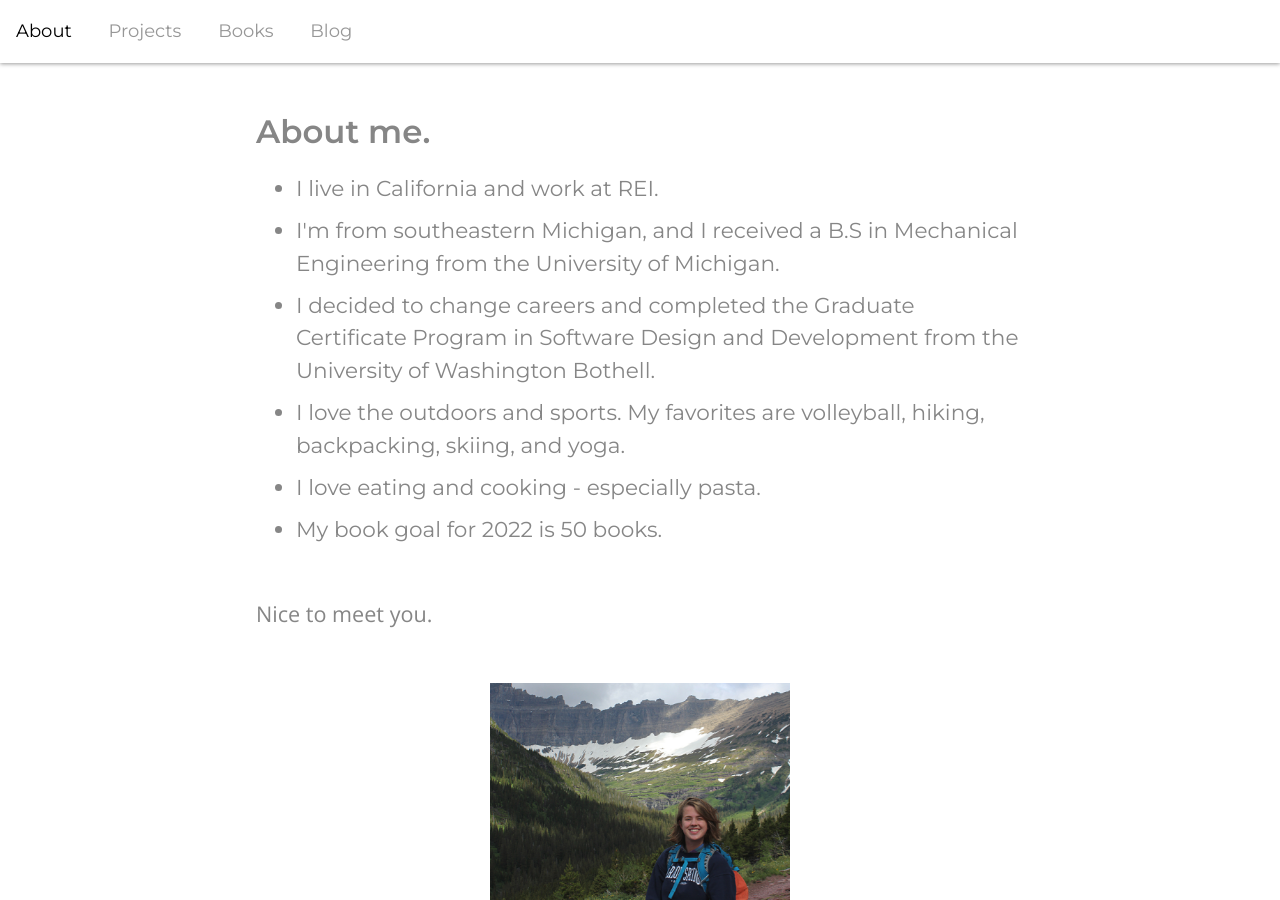
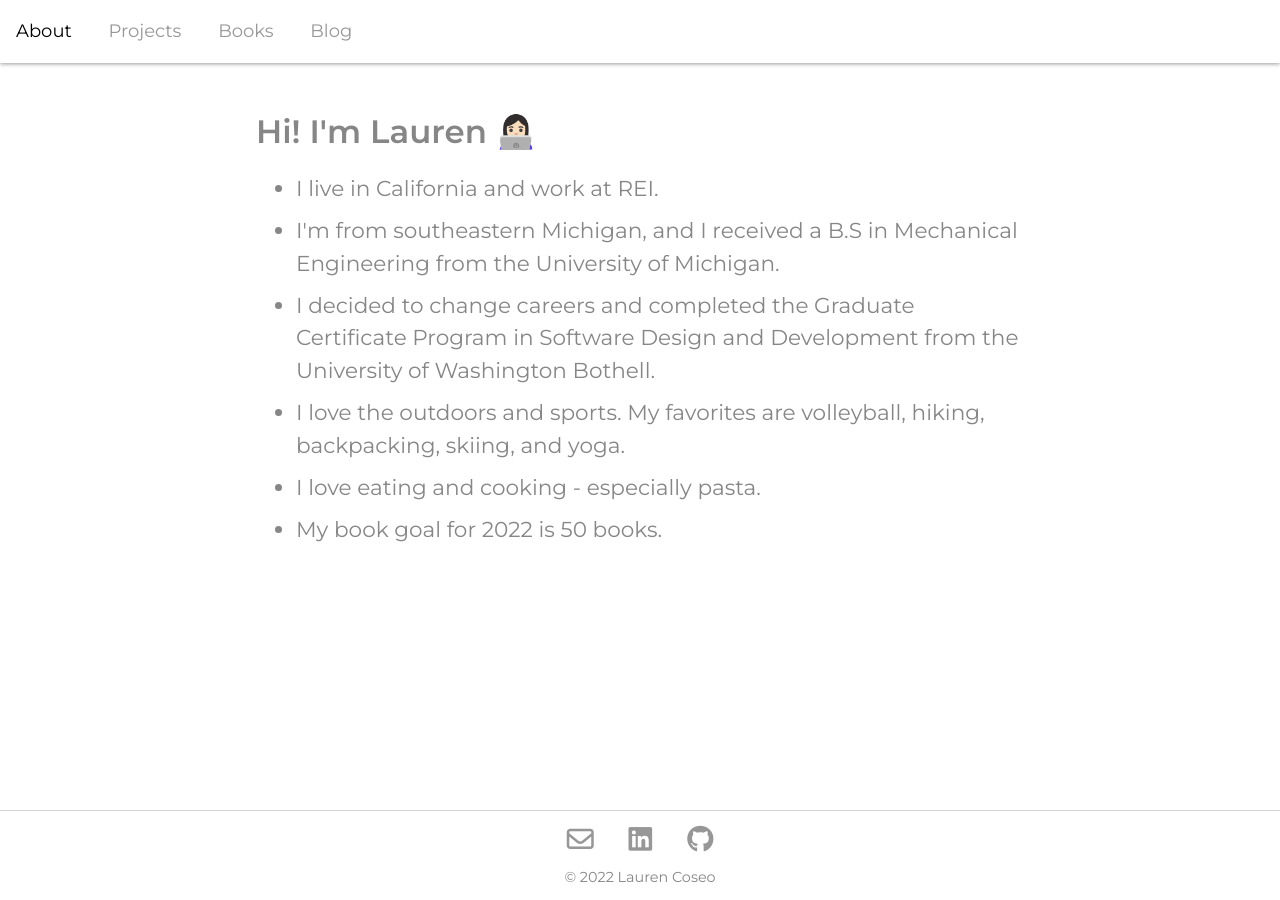
Before and after one commit to laurencoseo/laurencoseo.github.io, a Jekyll site: the page built from about/index.html, in a window 1280 px wide and 900 px high. Built offline with Jekyll 4.4.1, drawn with Linux system fonts in a browser that asks for light colours; nearby versions of some CDN libraries.

Commit message:
Update about page

```diff
--- a/about/index.html
+++ b/about/index.html
@@ -6,7 +6,7 @@ title: Lauren Coseo
         <div class="main">
             <div class="content-wrapper">
 				<div class="about">
-					<h2 id="intro">About me.</h2>
+					<h2 id="intro">Hi! I'm Lauren 👩🏻‍💻</h2>
 						<ul>
 							<li>I live in California and work at REI.</li>
 							<li>I'm from southeastern Michigan, and I received a B.S in Mechanical Engineering from the University of Michigan.</li>
@@ -15,12 +15,12 @@ title: Lauren Coseo
 							<li>I love eating and cooking - especially pasta.</li>
 							<li>My book goal for 2022 is 50 books.</li>
 						</ul>
-						<br>
-						<p>Nice to meet you.</p>
-						<br><br>
+<!--						<br>-->
+<!--						<p>Nice to meet you.</p>-->
+<!--						<br><br>-->
 				</div><!-- /.about -->
-				<div class="photo">
-					<img class="center animate" src="/img/glacier.png" alt="Lauren in Glacier National Park">
-				</div><!-- /.photo-->
+<!--				<div class="photo img-responsive">-->
+<!--					<img class="center" src="/img/glacier.png" alt="Lauren in Glacier National Park">-->
+<!--				</div>&lt;!&ndash; /.photo&ndash;&gt;-->
 			</div><!-- /#content-wrap -->
 		</div><!-- Main -->
```
